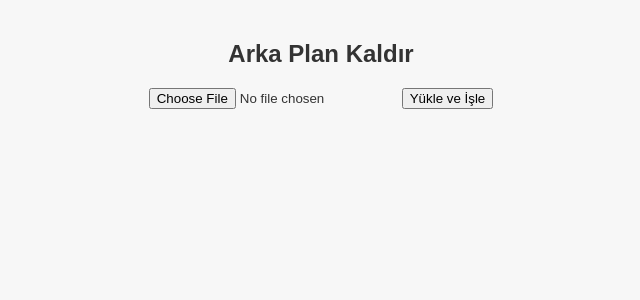
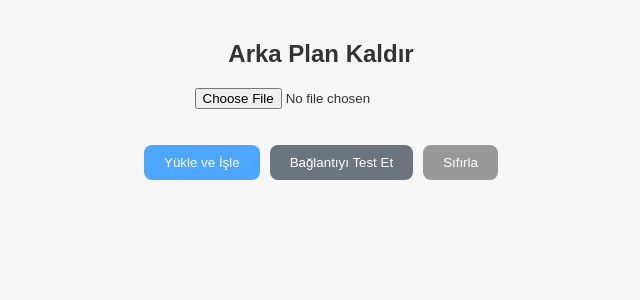
Before and after one commit to cerkeztugay96-del/ai-web-frontend, a React app: page /arka-plan-kaldir in a window 1280 px wide. Shown: the top 300 px of the page, without its empty margins (319-959 px from the left). Built offline with nearby package versions, Linux system fonts and the light colour scheme; no server answers; the HTML template or start-up script is replaced by a standard one.

Commit message:
RemoveBg.jsx tam düzeltme: CORS/preflight dostu, debug loglu

```diff
--- a/src/RemoveBg.jsx
+++ b/src/RemoveBg.jsx
@@ -1,70 +1,216 @@
-import { useState } from "react";
+import { useState, useRef } from "react";
 
-function RemoveBg() {
+/**
+ * Arka plan kaldırma sayfası (tam sürüm)
+ * - CORS/preflight için ekstra header YOK (tarayıcı boundary'i otomatik ekler)
+ * - Hata yakalama ve kullanıcıya mesaj gösterme var
+ * - İlk istekler yavaşsa (model indiriliyor) uyarı metni var
+ * - Console.log'lar ekli (Network debug için)
+ */
+export default function RemoveBg() {
   const [selectedFile, setSelectedFile] = useState(null);
-  const [resultImage, setResultImage] = useState(null);
+  const [previewUrl, setPreviewUrl] = useState(null);
+  const [resultUrl, setResultUrl] = useState(null);
   const [loading, setLoading] = useState(false);
+  const [msg, setMsg] = useState("");
+  const inputRef = useRef(null);
 
-  // Backend Render URL
-  const API_BASE = "https://ai-web-backend-1.onrender.com";
+  // .env varsa onu kullan, yoksa Render URL'ine düş
+  const API_BASE =
+    (import.meta.env && import.meta.env.VITE_API_BASE
+      ? String(import.meta.env.VITE_API_BASE).replace(/\/$/, "")
+      : "https://ai-web-backend-1.onrender.com");
 
-  // Dosya seçildiğinde çalışır
-  const handleFileChange = (e) => {
-    setSelectedFile(e.target.files[0]);
-    setResultImage(null);
+  const ENDPOINT = `${API_BASE}/arka-plan-kaldir`;
+
+  const reset = () => {
+    setSelectedFile(null);
+    setPreviewUrl(null);
+    setResultUrl(null);
+    setMsg("");
+    if (inputRef.current) inputRef.current.value = "";
   };
 
-  // Dosyayı backend’e gönder
+  const handleFileChange = (e) => {
+    const file = e.target.files?.[0];
+    reset();
+    if (!file) return;
+
+    // Basit boyut ve tip kontrolü (isteğe bağlı)
+    const okTypes = ["image/png", "image/jpeg", "image/jpg", "image/webp"];
+    if (!okTypes.includes(file.type)) {
+      setMsg("Lütfen PNG/JPG/WEBP türünde bir görsel seçin.");
+      return;
+    }
+    if (file.size > 15 * 1024 * 1024) {
+      setMsg("Dosya boyutu 15MB'ı geçmemeli.");
+      return;
+    }
+
+    setSelectedFile(file);
+    const url = URL.createObjectURL(file);
+    setPreviewUrl(url);
+  };
+
   const handleUpload = async () => {
     if (!selectedFile) {
-      alert("Lütfen bir dosya seçin!");
+      setMsg("Lütfen bir dosya seçin.");
       return;
     }
 
     const formData = new FormData();
     formData.append("file", selectedFile);
 
+    setLoading(true);
+    setMsg("İşleniyor... (İlk çalıştırmada 5–20 sn sürebilir)");
+    setResultUrl(null);
+
     try {
-      setLoading(true);
-      const response = await fetch(`${API_BASE}/arka-plan-kaldir`, {
+      console.log("👉 API_BASE:", API_BASE);
+      console.log("👉 POST:", ENDPOINT);
+
+      // DİKKAT: headers eklemiyoruz (özellikle Content-Type) → preflight'ı gereksiz tetikler
+      const resp = await fetch(ENDPOINT, {
         method: "POST",
         body: formData,
       });
 
-      if (!response.ok) {
-        throw new Error("Sunucudan hata döndü");
+      console.log("👉 Response status:", resp.status, resp.statusText);
+
+      if (!resp.ok) {
+        // JSON hata dönerse yakala
+        let detail = "";
+        try {
+          const j = await resp.clone().json();
+          detail = j?.error || JSON.stringify(j);
+        } catch {
+          detail = await resp.clone().text();
+        }
+        throw new Error(`HTTP ${resp.status} – ${detail || "Sunucu hatası"}`);
       }
 
-      // Backend’den gelen dosyayı blob olarak al
-      const blob = await response.blob();
-      const imageUrl = URL.createObjectURL(blob);
-      setResultImage(imageUrl);
-    } catch (error) {
-      alert("Bir hata oluştu: " + error.message);
+      const blob = await resp.blob();
+      const url = URL.createObjectURL(blob);
+      setResultUrl(url);
+      setMsg("✅ Tamam! Aşağıdan sonucu indirebilirsin.");
+    } catch (err) {
+      console.error("👉 Hata:", err);
+      // Tipik CORS/network hatası için kullanıcı dostu mesaj
+      if (String(err).includes("Failed to fetch")) {
+        setMsg(
+          "Ağ isteği başarısız. Backend adresi, CORS veya internet bağlantısı sorunlu olabilir."
+        );
+      } else {
+        setMsg(String(err.message || err));
+      }
     } finally {
       setLoading(false);
     }
   };
 
+  const testBackend = async () => {
+    setMsg("Backend testi yapılıyor...");
+    try {
+      const url = `${API_BASE}/`;
+      console.log("👉 GET:", url);
+      const r = await fetch(url);
+      const txt = await r.text();
+      console.log("👉 GET / cevap:", r.status, txt);
+      setMsg(`Backend test: ${r.status} – ${txt}`);
+    } catch (e) {
+      console.error(e);
+      setMsg("Backend test başarısız (GET /).");
+    }
+  };
+
   return (
-    <div className="remove-bg-container" style={{ textAlign: "center", marginTop: "40px" }}>
+    <div className="page" style={{ maxWidth: 900, margin: "0 auto" }}>
       <h2>Arka Plan Kaldır</h2>
-      <input type="file" onChange={handleFileChange} />
-      <button onClick={handleUpload} disabled={loading}>
-        {loading ? "İşleniyor..." : "Yükle ve İşle"}
-      </button>
 
-      {resultImage && (
-        <div style={{ marginTop: "20px" }}>
-          <h3>Sonuç:</h3>
-          <img src={resultImage} alt="Sonuç" style={{ maxWidth: "100%", border: "1px solid #ccc" }} />
-          <a href={resultImage} download="output.png">
-            <button style={{ marginTop: "10px" }}>İndir</button>
+      <div style={{ marginTop: 10 }}>
+        <input
+          ref={inputRef}
+          type="file"
+          accept="image/*"
+          onChange={handleFileChange}
+        />
+      </div>
+
+      {previewUrl && (
+        <div style={{ marginTop: 16 }}>
+          <div style={{ fontSize: 13, color: "#666" }}>
+            Seçilen dosya: <b>{selectedFile?.name}</b>
+          </div>
+          <img
+            src={previewUrl}
+            alt="Önizleme"
+            style={{
+              maxWidth: "100%",
+              marginTop: 8,
+              borderRadius: 8,
+              border: "1px solid #ddd",
+            }}
+          />
+        </div>
+      )}
+
+      <div style={{ marginTop: 16 }}>
+        <button
+          className="cta"
+          onClick={handleUpload}
+          disabled={loading || !selectedFile}
+        >
+          {loading ? "İşleniyor..." : "Yükle ve İşle"}
+        </button>
+
+        <button
+          className="cta"
+          onClick={testBackend}
+          disabled={loading}
+          style={{ marginLeft: 10, background: "#6c757d" }}
+          title="Backend / endpoint hızlı sağlık testi"
+        >
+          Bağlantıyı Test Et
+        </button>
+
+        <button
+          className="cta"
+          onClick={reset}
+          disabled={loading}
+          style={{ marginLeft: 10, background: "#999" }}
+        >
+          Sıfırla
+        </button>
+      </div>
+
+      {msg && (
+        <div style={{ marginTop: 12, color: msg.startsWith("✅") ? "#2e7d32" : "#c62828" }}>
+          {msg}
+        </div>
+      )}
+
+      {resultUrl && (
+        <div className="result" style={{ marginTop: 20 }}>
+          <h3>Sonuç</h3>
+          <img
+            src={resultUrl}
+            alt="Sonuç"
+            style={{
+              maxWidth: "100%",
+              borderRadius: 8,
+              border: "1px solid #ddd",
+            }}
+          />
+          <a
+            className="download"
+            href={resultUrl}
+            download="sonuc.png"
+            style={{ display: "inline-block", marginTop: 10 }}
+          >
+            İndir
           </a>
         </div>
       )}
     </div>
   );
 }
-
-export default RemoveBg;
```
